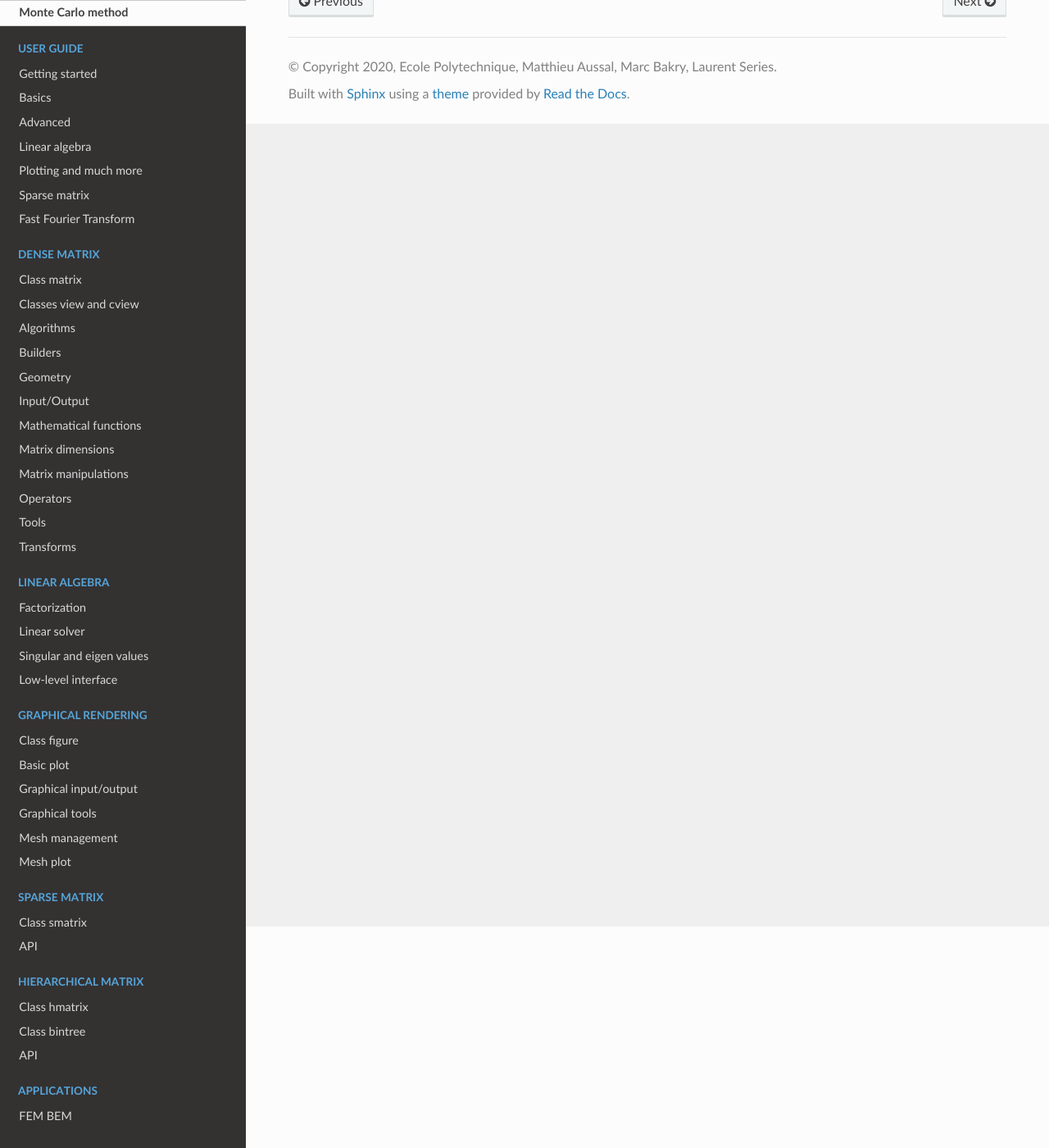
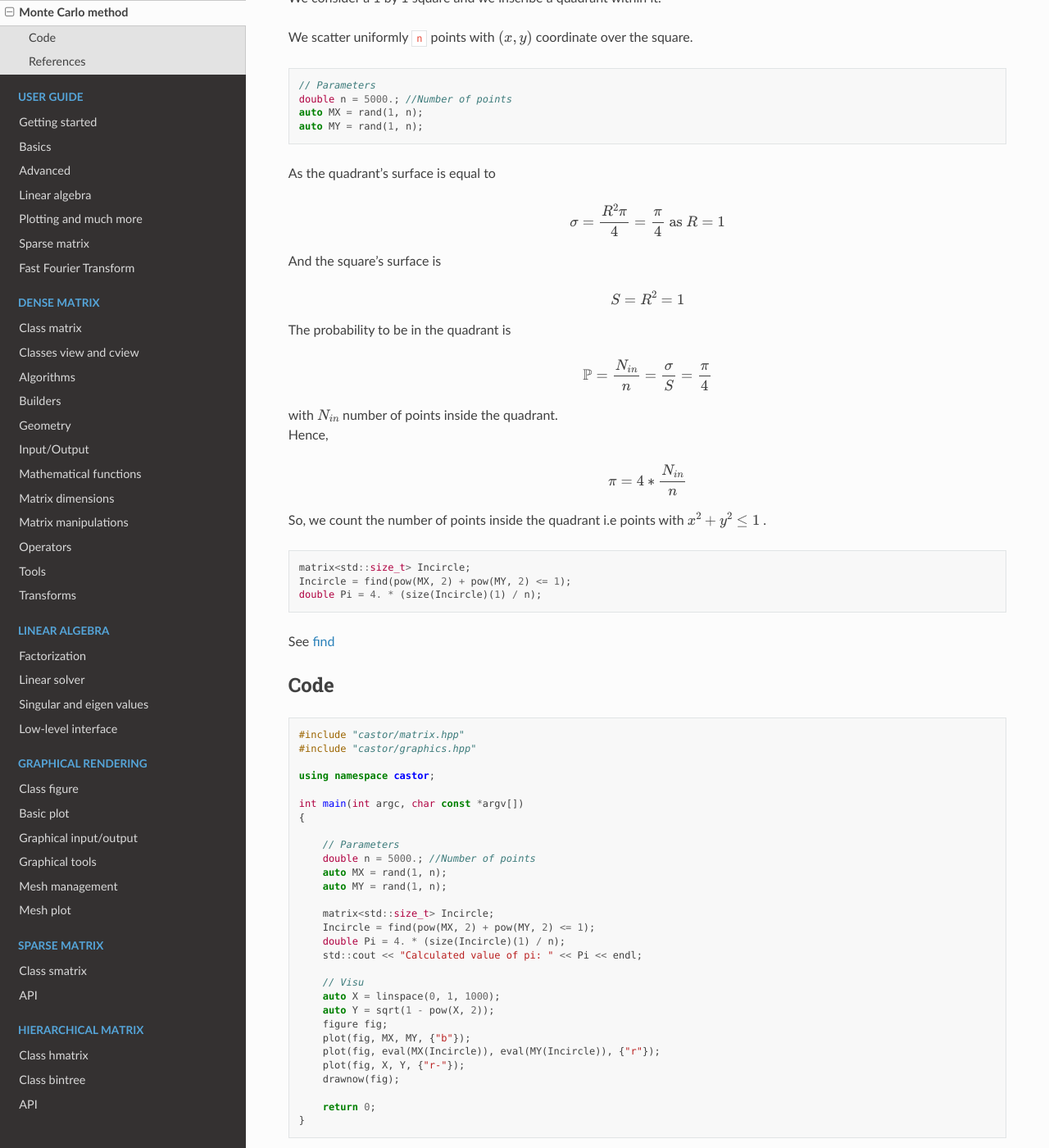
Before and after one commit to leprojetcastor/castor, a Sphinx documentation site: the page built from doc/source/montecarlo.rst, in a window 1280 px wide and 1400 px high, scrolled down 270 px. Shown: the whole window at 82% size. Built offline with Sphinx 7.4.7 and the Read the Docs theme 2.0.0, drawn with Linux system fonts in a browser that asks for light colours; some of the changed text lies outside the part shown.

Commit message:
update monte carlo

```diff
--- a/doc/source/montecarlo.rst
+++ b/doc/source/montecarlo.rst
@@ -3,3 +3,102 @@ Monte Carlo method
 *Shared by Antoine Rideau*
 
 On this page you will find how to calculate using **Castor** the value of pi with Monte Carlo method.
+
+We consider a 1 by 1 square and we inscribe a quadrant within it.
+
+
+We scatter uniformly ``n`` points with :math:`(x,y)` coordinate over the square.
+
+.. code-block:: c++
+
+    // Parameters
+    double n = 5000.; //Number of points
+    auto MX = rand(1, n);
+    auto MY = rand(1, n);
+
+
+As the quadrant's surface is equal to
+
+.. math::
+
+    \sigma = \frac{R^2 \pi}{4} = \frac{\pi}{4} \text{ as } R = 1
+
+And the square's surface is
+
+.. math::
+
+    S = R^2 = 1
+
+The probability to be in the quadrant is
+
+.. math::
+
+    \mathbb{P} = \frac{N_{in}}{n} = \frac{\sigma}{S} = \frac{\pi}{4}
+
+| with :math:`N_{in}` number of points inside the quadrant.
+| Hence,
+
+.. math::
+
+    \pi = 4 * \frac{N_{in}}{n}
+
+
+So, we count the number of points inside the quadrant i.e points with :math:`x^2 + y^2 \leq 1` .
+
+.. code-block:: c++
+
+    matrix<std::size_t> Incircle;
+    Incircle = find(pow(MX, 2) + pow(MY, 2) <= 1);
+    double Pi = 4. * (size(Incircle)(1) / n);
+
+See :ref:`label-find-smatrix`
+
+Code
+----
+
+.. code-block:: c++
+
+    #include "castor/matrix.hpp"
+    #include "castor/graphics.hpp"
+
+    using namespace castor;
+
+    int main(int argc, char const *argv[])
+    {
+
+        // Parameters
+        double n = 5000.; //Number of points
+        auto MX = rand(1, n);
+        auto MY = rand(1, n);
+
+        matrix<std::size_t> Incircle;
+        Incircle = find(pow(MX, 2) + pow(MY, 2) <= 1);
+        double Pi = 4. * (size(Incircle)(1) / n);
+        std::cout << "Calculated value of pi: " << Pi << endl;
+
+        // Visu
+        auto X = linspace(0, 1, 1000);
+        auto Y = sqrt(1 - pow(X, 2));
+        figure fig;
+        plot(fig, MX, MY, {"b"});
+        plot(fig, eval(MX(Incircle)), eval(MY(Incircle)), {"r"});
+        plot(fig, X, Y, {"r-"});
+        drawnow(fig);
+
+        return 0;
+    }
+
+With this code you should get these outputs :
+
+.. code-block:: text
+
+    Calculated value of pi: 3.148
+
+
+.. image:: img/montecarloresult.png
+    :width: 400
+    :align: center
+
+
+References
+----------
```
Also changed, not shown: doc/source/img/montecarloresult.png (added).
